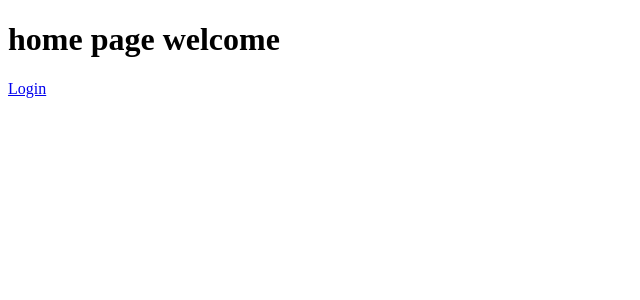
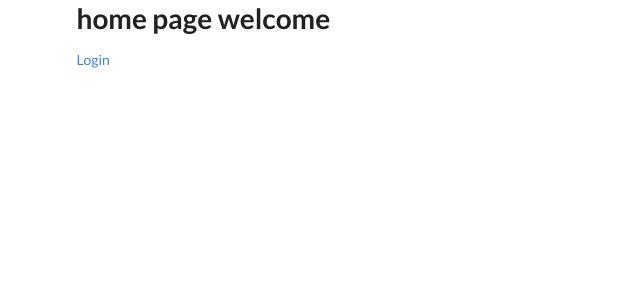
Before and after one commit to IMiraz/MERNStack-Sign-SignupSystem, a React (Create React App) app: page / in a window 1280 px wide. Shown: the top 300 px of the page, without its empty margins (0-640 px from the left). Built offline with nearby package versions, Linux system fonts and the light colour scheme.

Commit message:
semantic ui setup

```diff
--- a/package.json
+++ b/package.json
@@ -7,7 +7,9 @@
     "react-dom": "^16.4.2",
     "react-router": "^4.3.1",
     "react-router-dom": "^4.3.1",
-    "react-scripts": "1.1.4"
+    "react-scripts": "1.1.4",
+    "semantic-ui-css": "^2.3.3",
+    "semantic-ui-react": "^0.82.2"
   },
   "scripts": {
     "start": "react-scripts start",
--- a/src/App.js
+++ b/src/App.js
@@ -6,7 +6,7 @@
 
 
 const App = () => (
-<div>
+<div className="ui container">
 <Route path="/" exact component={Homepage} />
 <Route path="/login"  component={LoginPage} />
 </div>
--- a/src/index.js
+++ b/src/index.js
@@ -2,6 +2,7 @@
 import ReactDOM from 'react-dom';
 import App from './App';
 import{ BrowserRouter } from 'react-router-dom'
+import 'semantic-ui-css/semantic.min.css';
 import registerServiceWorker from './registerServiceWorker';
 
 ReactDOM.render(
```
Also changed, not shown: 1 other file (tests, documents, lock files or other folders).
